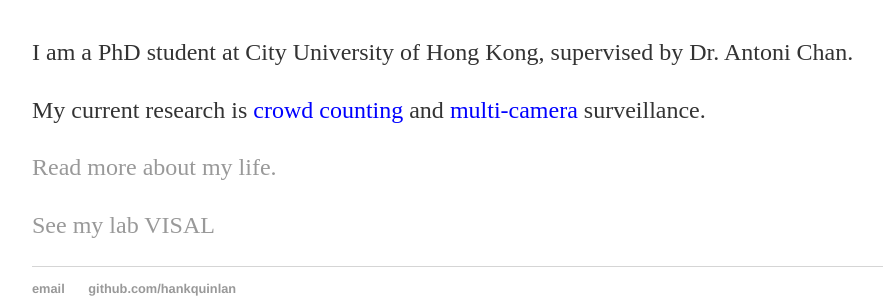
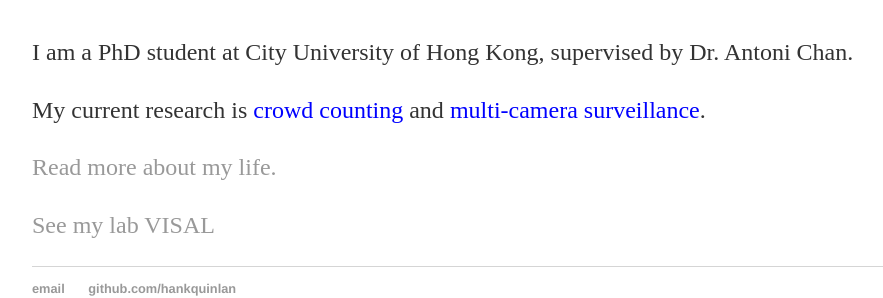
Before and after one commit to zqyq/zqyq.github.io, a Jekyll site: the page built from index.html, in a window 1280 px wide. Shown: the part 180-478 px from the top of the page, without its empty margins (160-1043 px from the left). Built offline with Jekyll 4.4.1, drawn with Linux system fonts in a browser that asks for light colours.

Commit message:
Update index.html

```diff
--- a/index.html
+++ b/index.html
@@ -6,7 +6,7 @@ title: qizhang's homepage
 		<div class="blurb">
 			<h2>Hi there, I'm Qi Zhang (张琦)!</h2>
 			<p>I am a PhD student at City University of Hong Kong, supervised by Dr. Antoni Chan. </p>
-			<p>My current research is <font color="blue">crowd counting</font> and <font color="blue">multi-camera</font> surveillance. </p>
+			<p>My current research is <font color="blue">crowd counting</font> and <font color="blue">multi-camera surveillance</font>. </p>
 
 			<p>
 					<a href="/about">Read more about my life.</a>
```
